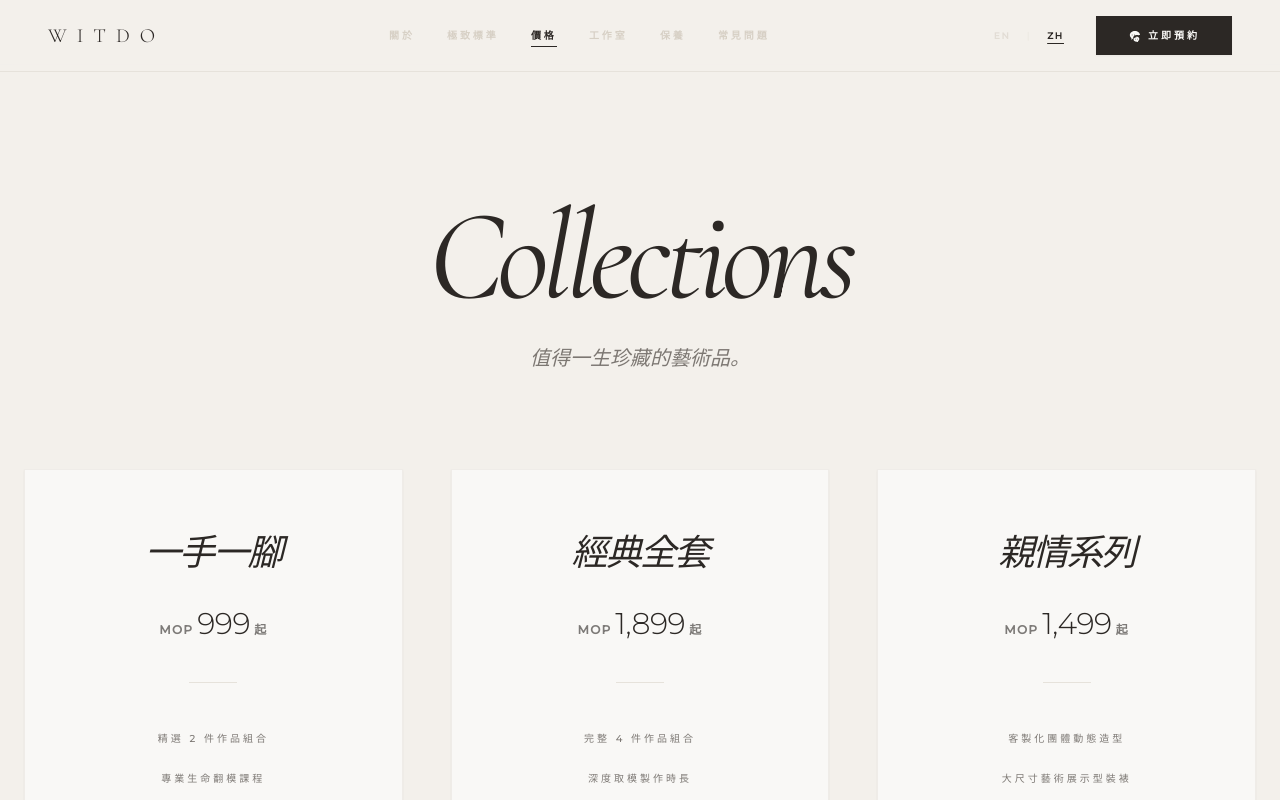
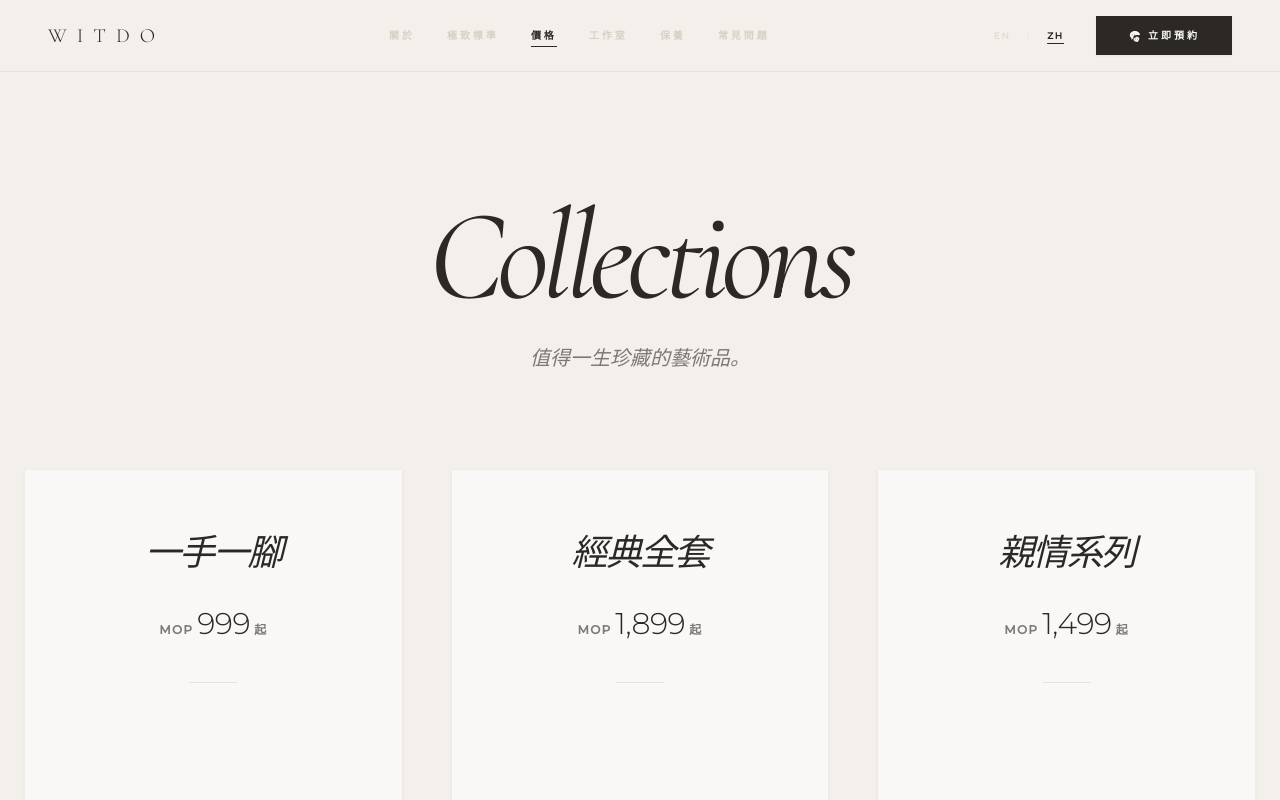
Before and after one commit to cherylkuok21-droid/witdo-website, a React (Vite) app: page / in a window 1280 px wide. Both pictures are taken after a click on the button "系列方案". Shown: the top 800 px of the page. Built offline with nearby package versions, Linux system fonts and the light colour scheme.

Commit message:
Update Pricing.tsx

```diff
--- a/components/Pricing.tsx
+++ b/components/Pricing.tsx
@@ -27,9 +27,9 @@ const Pricing: React.FC<PricingProps> = ({ lang, setCurrentPage, navigateToDesig
       footer: "另提供多樣化相框選擇與客製化鑄模組合，歡迎諮詢。",
       viewDesigns: "查看設計",
       tiers: [
-        { id: 'duo' as Category, name: '一手一腳', price: '999', prefix: 'MOP ', suffix: ' 起', features: ['精選 2 件作品組合', '專業生命翻模課程', '天然原木工藝相框', '手工酸蝕金屬名牌'] },
-        { id: 'full' as Category, name: '經典全套', price: '1,899', prefix: 'MOP ', suffix: ' 起', features: ['完整 4 件作品組合', '深度取模製作時長', '天然原木工藝相框', '手工酸蝕金屬名牌', '136 色檔案級無酸襯紙'] },
-        { id: 'legacy' as Category, name: '親情系列', price: '1,499', prefix: 'MOP ', suffix: ' 起', features: ['客製化團體動態造型', '大尺寸藝術展示型裝裱', '一對一私人設計諮詢', '天然原木工藝相框', '手工酸蝕金屬名牌', '136 色檔案級無酸襯紙'] }
+        { id: 'duo' as Category, name: '一手一腳', price: '999', prefix: 'MOP ', suffix: ' 起', features: [] },
+        { id: 'full' as Category, name: '經典全套', price: '1,899', prefix: 'MOP ', suffix: ' 起', features: [] },
+        { id: 'legacy' as Category, name: '親情系列', price: '1,499', prefix: 'MOP ', suffix: ' 起', features: [] }
       ]
     }
   };
```
